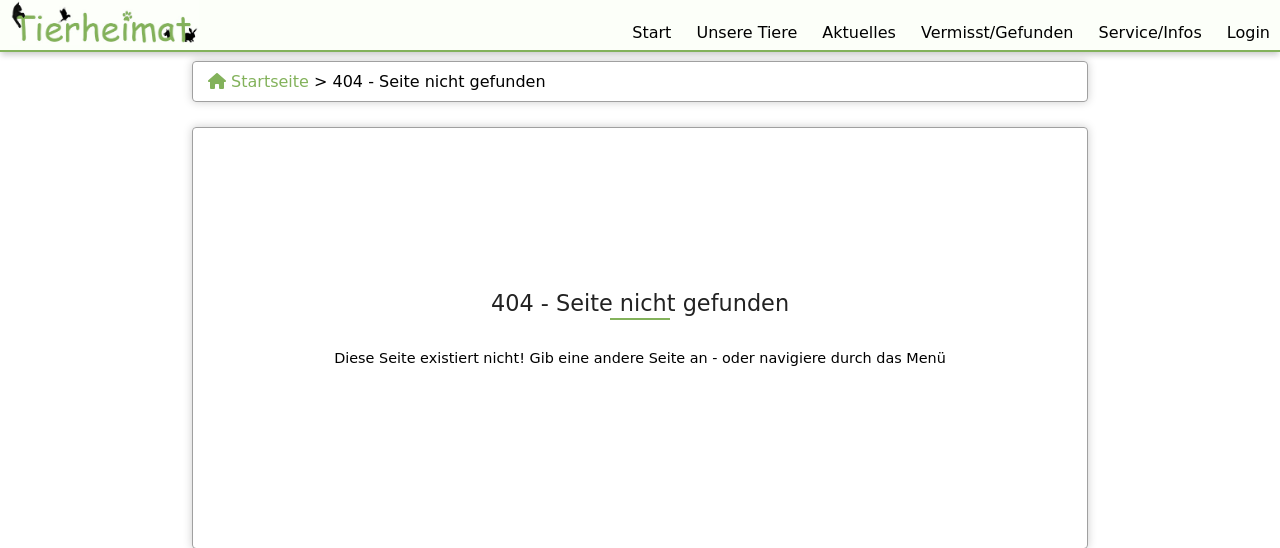
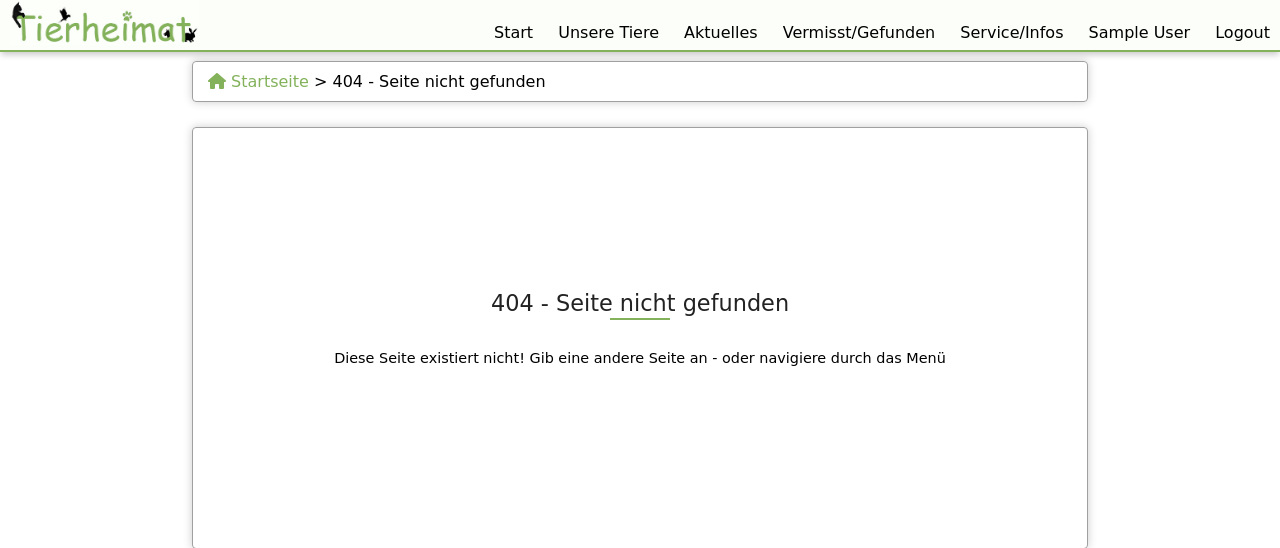
Before and after one commit to PhinaB/TierheimatWebsite, a PHP site: page /Studium/index.php in a window 1280 px wide. Shown: the top 548 px of the page. Run offline with PHP 8.4, Linux system fonts and the light colour scheme; the visitor is signed in with stand-in values (Sample User, id 1); some libraries are stand-ins or nearby versions.

Commit message:
login, logout, name in menu

```diff
--- a/app/Controller/UserController.php
+++ b/app/Controller/UserController.php
@@ -149,4 +149,12 @@ class UserController
             return;
         }
     }
+
+    public function logout(){
+        session_start();
+        session_unset();
+        session_destroy();
+        header ('Location: ../public/');
+        exit;
+    }
 }
--- a/app/View/includes/menu.php
+++ b/app/View/includes/menu.php
@@ -49,10 +49,21 @@ function renderMenu ($currentPage): void {
                         <i class="fa-solid fa-circle-info menuIcon onlySmallMenu"></i>
                         Service/<br class="onlySmallMenu" />Infos
                     </a>
-                    <a <?php if ($currentPage === 'Login') { echo 'class="disabled"'; } else { echo 'href="login"'; } ?> draggable="false">
-                        <i class="fa-solid fa-user menuIcon onlySmallMenu"></i>
-                        Login
-                    </a>
+
+                    <?php
+                    session_start();
+
+                    if(isset($_SESSION['user_logged_in'])&& $_SESSION['user_logged_in'] === true) {
+                        echo '<a href="#" class ="disabled" style="color:black"><i class="fa-solid fa-user menuIcon onlySmallMenu"></i>' . htmlspecialchars($_SESSION['username']) . ' </a>';
+                        echo '<a href="logout"><i class="fa-solid fa-right-from-bracket menuIcon onlySmallMenu"></i> Logout</a>';
+                    }
+                    else {
+                        if($currentPage === 'Login') {
+                            echo '<a class="disabled" draggable="false"><i class="fa-solid fa-user menuIcon onlySmallMenu"></i>Login</a>';
+                        }
+                        else { echo '<a href="login"draggable="false"><i class="fa-solid fa-user menuIcon onlySmallMenu"></i>Login</a>'; }
+                    }
+                    ?>
                 </div>
             </nav>
         </header>
--- a/public/index.php
+++ b/public/index.php
@@ -48,6 +48,7 @@ $router->add('/add/help', 'ServiceHelpController', "addServiceInfo", '');
 $router->add('/load/all/serviceInfo', 'ServiceHelpController', "loadAllServiceInfo", '');
 $router->add('/load/all/for/home', 'HomeController', "loadAllForHome", '');
 $router->add('/user/login', 'UserController', 'login', '');
+$router->add('/logout', 'UserController', 'logout', '');
 $router->add('/user/register', 'UserController', 'register', '');
 
 // get URL - which page to open:
```
